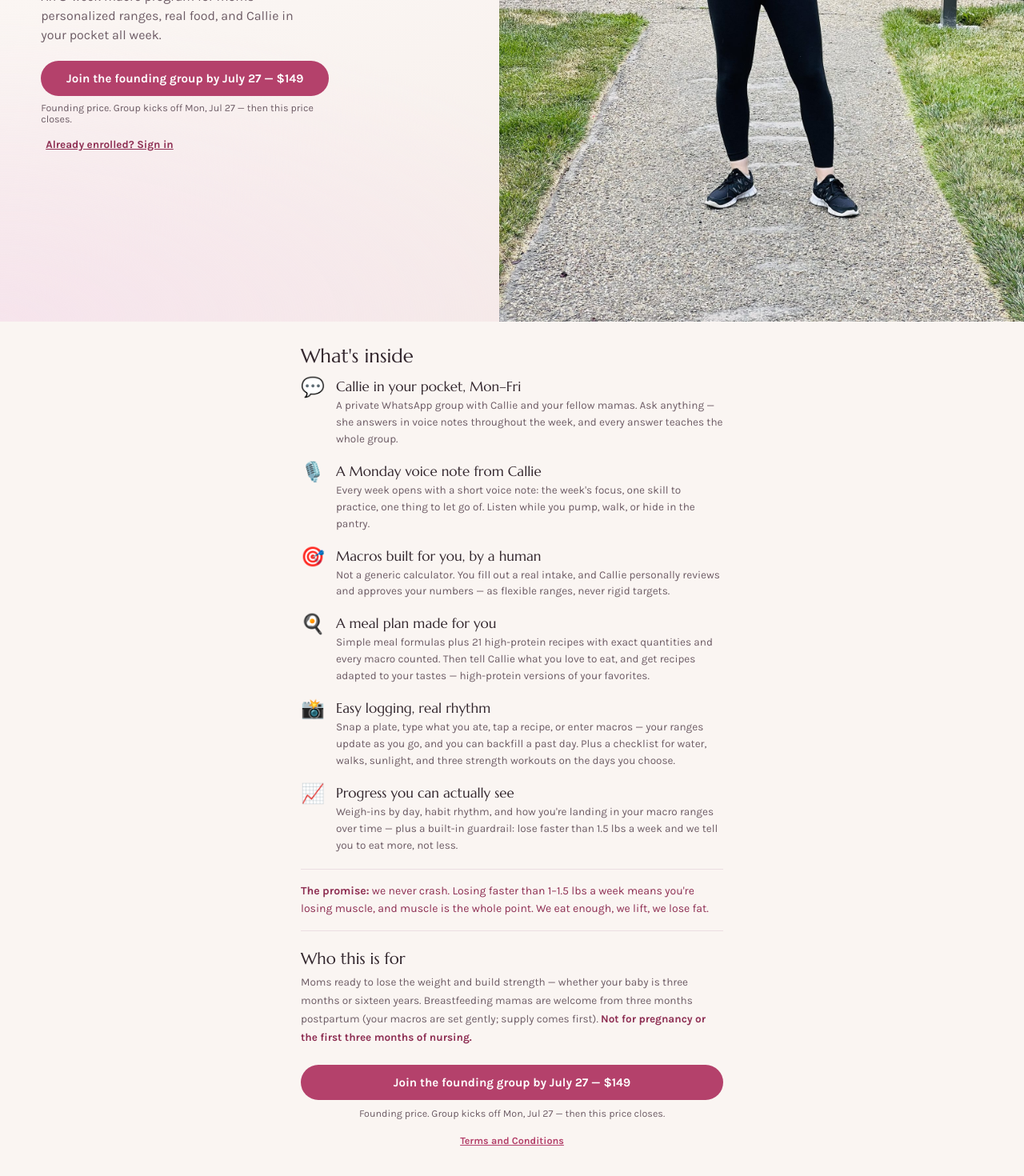
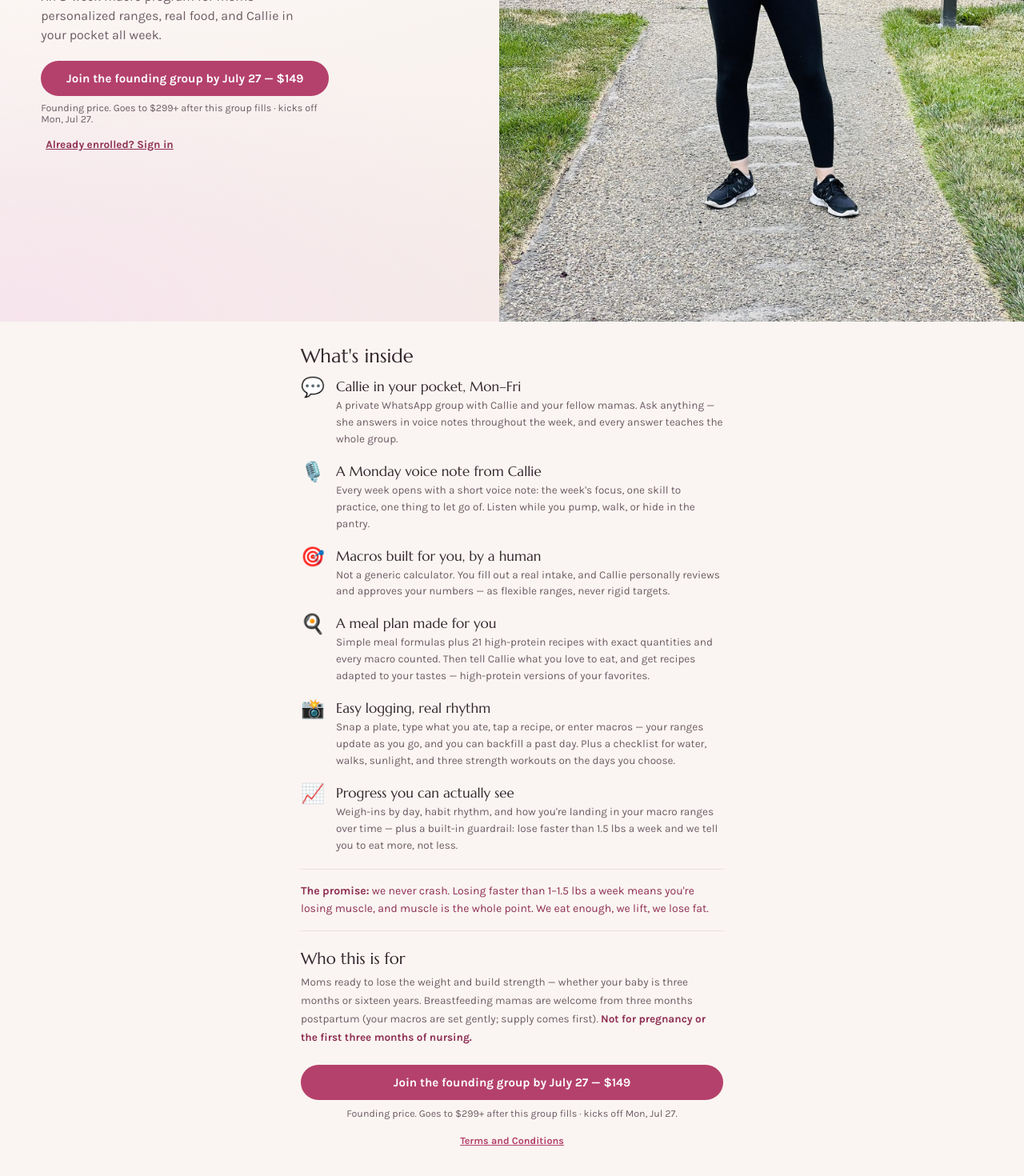
Before and after one commit to pgc49/macros-and-mamas, a React (Vite) app: page / in a window 1280 px wide. Shown: the part 472-1942 px from the top of the page at 80% size. Built offline with nearby package versions, Linux system fonts and the light colour scheme; no server answers.

Commit message:
Restore $299+ founding price note under CTAs
Keep the July 27 kickoff mention alongside Goes to $299+ after this
group fills.

Co-authored-by: pgc49 <pgc49@users.noreply.github.com>

```diff
--- a/src/views/SalesPage.jsx
+++ b/src/views/SalesPage.jsx
@@ -205,7 +205,7 @@ export function SalesPage({ onStartIntake, onSignIn }) {
               Join the founding group by July 27 — $149
             </Btn>
             <div className="mm-hero-cta-note">
-              Founding price. Group kicks off Mon, Jul 27 — then this price closes.
+              Founding price. Goes to $299+ after this group fills · kicks off Mon, Jul 27.
             </div>
             {onSignIn && (
               <div className="mm-hero-signin-wrap" style={{ textAlign: "center", marginTop: 14 }}>
@@ -253,7 +253,7 @@ export function SalesPage({ onStartIntake, onSignIn }) {
         <div style={{ margin: "22px 0 6px" }}>
           <Btn onClick={onStartIntake} style={{ width: "100%" }}>Join the founding group by July 27 — $149</Btn>
           <div style={{ textAlign: "center", fontSize: 12.5, color: T.inkSoft, marginTop: 8, lineHeight: 1.45 }}>
-            Founding price. Group kicks off Mon, Jul 27 — then this price closes.
+            Founding price. Goes to $299+ after this group fills · kicks off Mon, Jul 27.
           </div>
         </div>
 
```
